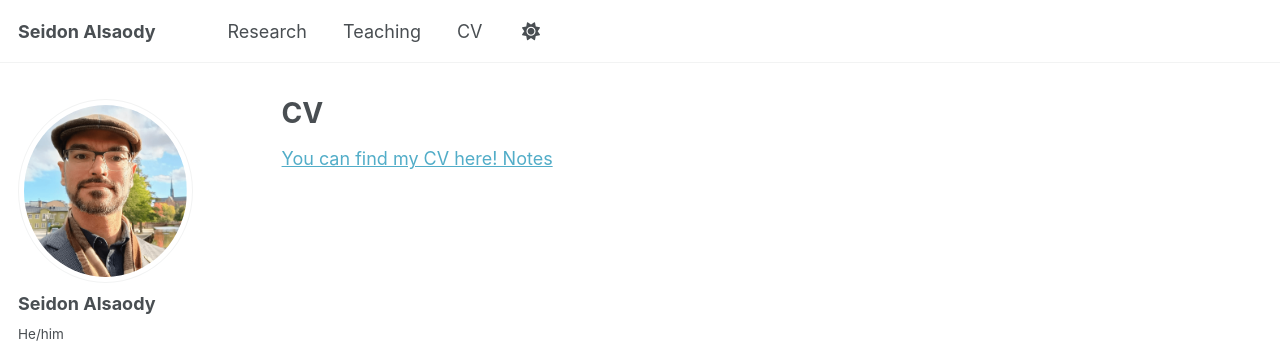
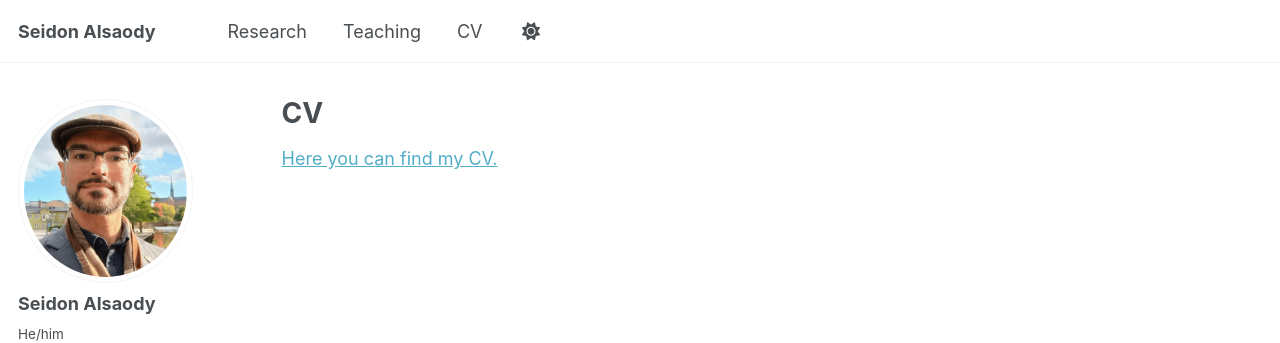
Before and after one commit to seidon-alsaody/seidon-alsaody.github.io, a Jekyll site: the page built from _pages/cv.md, in a window 1280 px wide. Shown: the top 343 px of the page. Built offline with Jekyll 4.4.1, drawn with Linux system fonts in a browser that asks for light colours; some web fonts are replaced; a script that is not in the unit is left out.

Commit message:
Update cv.md

```diff
--- a/_pages/cv.md
+++ b/_pages/cv.md
@@ -6,5 +6,6 @@ author_profile: true
 redirect_from:
   - /resume
 ---
-
-<a href="https://raw.githubusercontent.com/seidon-alsaody/CV21Oct2025.pdf">You can find my CV here! Notes</a>
+<p>
+<a href="CV21oct2025.pdf" target="_blank">Here you can find my CV.</a>
+</p>
```
